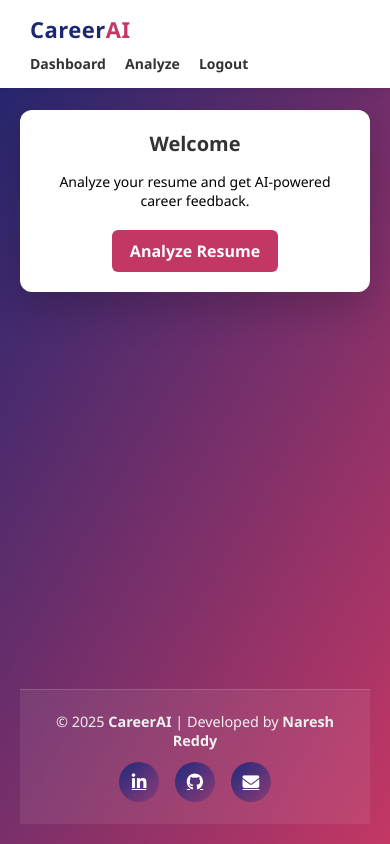
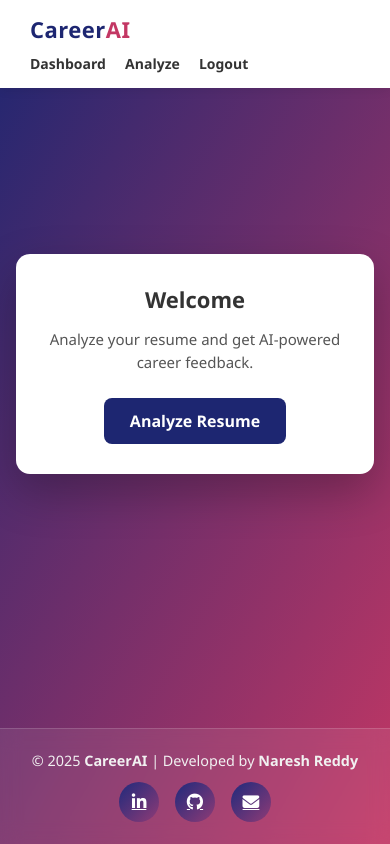
Before and after one commit to iamnaresh06/CareerAI, a Django app: page /dashboard/ in a window 390 px wide. Run offline with Django 5.2, Linux system fonts and the light colour scheme; a user stored in the database is signed in.

Commit message:
footer responsive fixing

```diff
--- a/core/templates/core/analyze.html
+++ b/core/templates/core/analyze.html
@@ -22,6 +22,9 @@
     </div>
 </div>
 
+
+<div class="main-wrapper">
+    <!-- EXISTING PAGE CONTENT (form/card/etc) -->
      <div class="page-content">
     <!-- existing container wide code here -->
         <div class="container wide">
@@ -79,6 +82,7 @@
             <a class="back-link" href="{% url 'dashboard' %}">← Back to Dashboard</a>
         </div>
     </div>
+</div>
 
 
 <footer class="site-footer">
--- a/core/templates/core/dashboard.html
+++ b/core/templates/core/dashboard.html
@@ -22,14 +22,19 @@
     </div>
 </div>
 
-<div class="page-content">
-    <div class="container dashboard">
+
+<div class="dashboard-wrapper">
+    <div class="dashboard-card">
         <h2>Welcome {{ request.user.first_name }}</h2>
         <p>Analyze your resume and get AI-powered career feedback.</p>
 
-        <a href="{% url 'analyze' %}">Analyze Resume</a>
+        <a href="{% url 'analyze' %}" class="dashboard-btn">
+            Analyze Resume
+        </a>
     </div>
 </div>
+
+
 
 
 <footer class="site-footer">
--- a/core/templates/core/login.html
+++ b/core/templates/core/login.html
@@ -9,6 +9,9 @@
 </head>
 <body>
 
+
+    <div class="main-wrapper">
+        <!-- EXISTING PAGE CONTENT (form/card/etc) -->
         <div class="container">
             <h2>Login</h2>
 
@@ -25,6 +28,9 @@
 
             <p>New user? <a href="{% url 'register' %}">Create account</a></p>
         </div>
+    </div>
+
+
 
 <footer class="site-footer">
     <div class="footer-content">
--- a/core/templates/core/register.html
+++ b/core/templates/core/register.html
@@ -9,6 +9,9 @@
 </head>
 <body>
 
+
+    <div class="main-wrapper">
+        <!-- EXISTING PAGE CONTENT (form/card/etc) -->
         <div class="container">
             <h2>Create Account</h2>
 
@@ -27,6 +30,7 @@
             </form>
 
             <p>Already have an account? <a href="{% url 'login' %}">Login</a></p>
+        </div>
     </div>
 
 
--- a/static/core/style.css
+++ b/static/core/style.css
@@ -11,8 +14,33 @@ html, body {
     margin: 0;
 }
 
+/* Page background */
+body {
+    min-height: 100vh;
+    background: linear-gradient(120deg, #1d2671, #c33764);
+    animation: fadeIn 0.6s ease-in-out;
 
-/* ===== Brand Header ===== */
+    /* Layout for footer handling */
+    display: flex;
+    flex-direction: column;
+}
+
+/* Fade animation */
+@keyframes fadeIn {
+    from {
+        opacity: 0;
+        transform: translateY(6px);
+    }
+    to {
+        opacity: 1;
+        transform: translateY(0);
+    }
+}
+
+/* =====================================================
+   HEADER / NAVBAR
+===================================================== */
+
 .header {
     width: 100%;
     background: #ffffff;
@@ -91,31 +119,38 @@ html, body {
     }
 }
 
+/* =====================================================
+   MAIN CONTENT WRAPPER (IMPORTANT FIX)
+===================================================== */
 
+.main-wrapper {
+    flex: 1;
+    width: 100%;
+    padding: 40px 16px 60px;
+    display: flex;
+    justify-content: center;
+}
 
-/* ===== Page Background ===== */
-body {
-    animation: fadeIn 0.6s ease-in-out;
-    min-height: 100vh;
-    background: linear-gradient(120deg, #1d2671, #c33764);
-    display: flex;
-    flex-direction: column;
-    align-items: center;
-    justify-content: center;
-    padding: 20px;
+/* Ensures consistent width for cards/forms */
+.main-wrapper > .container,
+.main-wrapper > .card,
+.main-wrapper > div {
+    width: 100%;
+    max-width: 720px;
 }
-@keyframes fadeIn {
-    from {
-        opacity: 0;
-        transform: translateY(6px);
-    }
-    to {
-        opacity: 1;
-        transform: translateY(0);
+
+/* Mobile spacing */
+@media (max-width: 768px) {
+    .main-wrapper {
+        padding-top: 24px;
+        padding-bottom: 80px;
     }
 }
 
-/* ===== Card Container ===== */
+/* =====================================================
+   CARD / CONTAINER STYLES
+===================================================== */
+
 .container {
     background: #ffffff;
     width: 100%;
@@ -206,27 +270,16 @@ textarea:focus {
     text-align: center;
 }
 
-/* ===== Dashboard ===== */
-.dashboard {
-    text-align: center;
-}
+/* =====================================================
+   RESULTS & ANALYSIS
+===================================================== */
 
-.dashboard h2 {
-    margin-bottom: 10px;
-}
-
-.dashboard a {
-    display: inline-block;
+.result-box {
     margin-top: 20px;
-    padding: 10px 18px;
-    background: #c33764;
-    color: white;
-    border-radius: 6px;
-}
-
-
-/* ===== Result Box Animation ===== */
-.result-box {
+    padding: 15px;
+    background: #f5f7ff;
+    border-radius: 8px;
+    font-size: 14px;
     animation: slideUp 0.5s ease;
 }
 
@@ -260,136 +319,23 @@ textarea:focus {
     font-size: 14px;
 }
 
-/* ===== Score Highlight ===== */
-.result-box p strong {
-    color: #c33764;
-}
+/* =====================================================
+   AUDIO PLAYER
+===================================================== */
 
-.score {
-    font-size: 18px;
-    margin-bottom: 10px;
-}
-
-.feedback-text {
-    font-weight: 600;
-    margin-bottom: 10px;
-}
-
-
-/* ===== Audio Player Highlight ===== */
 audio {
     outline: none;
+    border-radius: 6px;
     transition: box-shadow 0.3s ease;
-    border-radius: 6px;
 }
 
 audio:hover {
     box-shadow: 0 0 12px rgba(195, 55, 100, 0.35);
 }
 
-
-
-
-
-/* ===== Responsive (Mobile & Tablet) ===== */
-@media (max-width: 768px) {
-    .container {
-        padding: 25px;
-    }
-}
-
-@media (max-width: 480px) {
-    .container {
-        padding: 20px;
-    }
-
-    .container h2 {
-        font-size: 20px;
-    }
-    .result-box h3 {
-        font-size: 18px;
-    }
-}
-
-
-
-
-/* ===== Wide Container (Analyzer Page) ===== */
-.container.wide {
-    max-width: 650px;
-}
-
-/* ===== Labels ===== */
-.label {
-    display: block;
-    margin-bottom: 6px;
-    font-weight: 600;
-    color: #444;
-}
-
-/* ===== Textarea ===== */
-textarea {
-    width: 100%;
-    padding: 12px;
-    border-radius: 6px;
-    border: 1px solid #ccc;
-    resize: vertical;
-    margin-bottom: 15px;
-    font-size: 14px;
-}
-
-/* ===== Result Box ===== */
-.result-box {
-    margin-top: 20px;
-    padding: 15px;
-    background: #f5f7ff;
-    border-radius: 8px;
-    font-size: 14px;
-}
-
-.jd-preview {
-    margin-top: 8px;
-    color: #333;
-}
-
-/* ===== Back Link ===== */
-.back-link {
-    display: block;
-    margin-top: 20px;
-    text-align: center;
-    font-weight: 600;
-}
-
-.play-btn {
-    display: flex;
-    justify-content: center;
-    align-items: center;
-    gap: 8px;
-    font-weight: 600;
-    transition: background 0.3s ease;
-}
-
-.play-btn:active {
-    transform: scale(0.98);
-}
-
-/* ===== Mobile Optimization ===== */
-@media (max-width: 600px) {
-    .container.wide {
-        padding: 20px;
-    }
-
-    textarea {
-        font-size: 13px;
-    }
-}
-
-
-
-
-/* =========================
-   Footer Styling (Fixed)
-========================= */
+/* =====================================================
+   FOOTER
+===================================================== */
 
 .site-footer {
     margin-top: auto;
@@ -437,3 +383,94 @@ textarea {
     transform: translateY(-2px);
     box-shadow: 0 6px 14px rgba(0, 0, 0, 0.35);
 }
+
+/* =====================================================
+   RESPONSIVE TWEAKS
+===================================================== */
+
+@media (max-width: 768px) {
+    .container {
+        padding: 25px;
+    }
+}
+
+@media (max-width: 480px) {
+    .container {
+        padding: 20px;
+    }
+
+    .container h2 {
+        font-size: 20px;
+    }
+
+    .result-box h3 {
+        font-size: 18px;
+    }
+}
+
+
+
+/* =========================
+   DASHBOARD CENTER FIX
+========================= */
+
+.dashboard-wrapper {
+    flex: 1;
+    width: 100%;
+    display: flex;
+    align-items: center;
+    justify-content: center;
+    padding: 40px 16px;
+}
+
+.dashboard-card {
+    background: #ffffff;
+    max-width: 520px;
+    width: 100%;
+    padding: 40px 30px;
+    border-radius: 14px;
+    text-align: center;
+    box-shadow: 0 18px 45px rgba(0, 0, 0, 0.25);
+    animation: slideUp 0.5s ease;
+}
+
+.dashboard-card h2 {
+    font-size: 26px;
+    margin-bottom: 14px;
+    color: #333;
+}
+
+.dashboard-card p {
+    font-size: 15px;
+    color: #555;
+    margin-bottom: 25px;
+    line-height: 1.5;
+}
+
+/* Centered Analyze Button */
+.dashboard-btn {
+    display: inline-block;
+    padding: 12px 26px;
+    background: #1d2671;
+    color: #fff;
+    font-weight: 600;
+    border-radius: 8px;
+    text-decoration: none;
+    transition: transform 0.2s ease, background 0.2s ease;
+}
+
+.dashboard-btn:hover {
+    background: #141e50;
+    transform: translateY(-2px);
+}
+
+/* Mobile Optimization */
+@media (max-width: 600px) {
+    .dashboard-card {
+        padding: 30px 22px;
+    }
+
+    .dashboard-card h2 {
+        font-size: 22px;
+    }
+}
```
Also changed, not shown: other parts of static/core/style.css (+57 -19 lines), db.sqlite3, 1 other file. Lines whose indentation alone changed are shown as unchanged.
